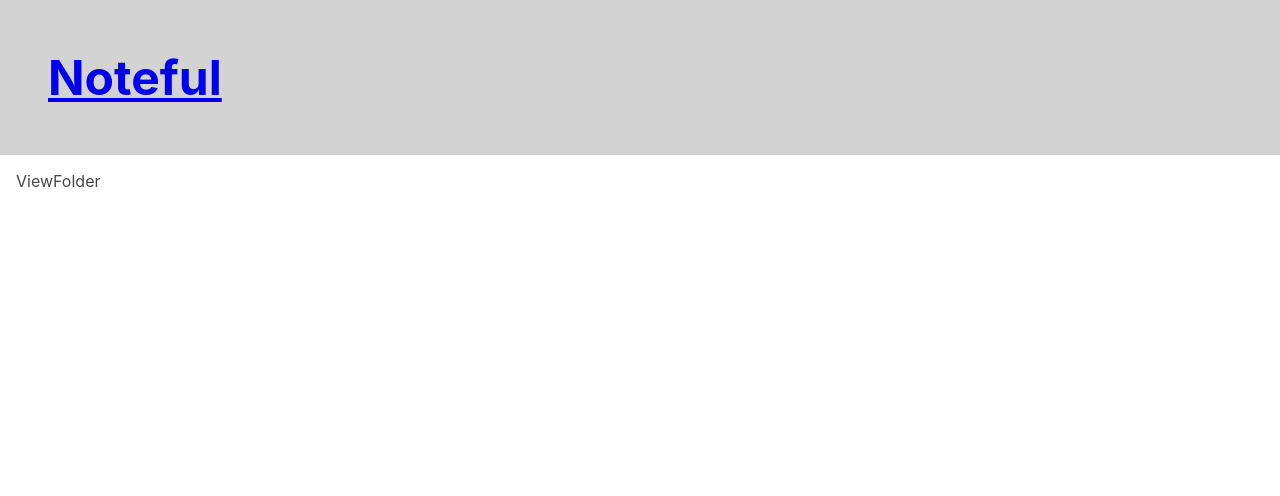
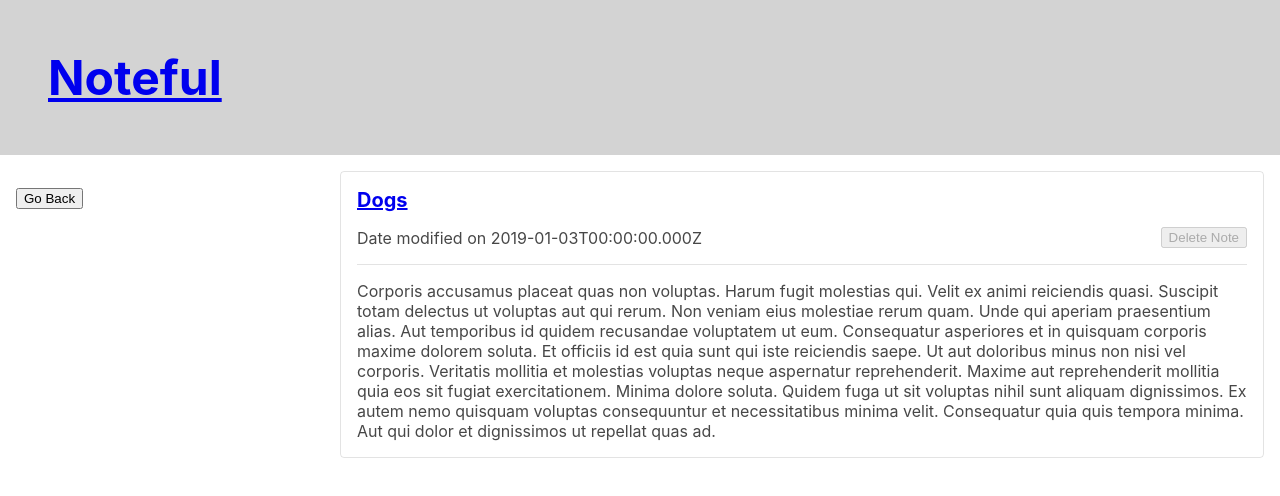
Before and after one commit to chasery/noteful, a React (Create React App) app: page /note/cbc787a0-ffaf-11e8-8eb2-f2801f1b9fd1 in a window 1280 px wide. Shown: the top 496 px of the page. Built offline with nearby package versions, Linux system fonts and the light colour scheme.

Commit message:
Complete routing

```diff
--- a/src/Folder/Folder.css
+++ b/src/Folder/Folder.css
@@ -3,7 +3,7 @@
   border: 0.0625rem solid #0000001c;
 }
 
-.Folder.selected {
+.Folder .active {
   background-color: lightblue;
 }
 
--- a/src/Folder/Folder.js
+++ b/src/Folder/Folder.js
@@ -1,14 +1,14 @@
 import React, { Component } from "react";
-import { Link } from "react-router-dom";
+import { NavLink } from "react-router-dom";
 import "./Folder.css";
 
 class Folder extends Component {
   render() {
     return (
-      <li className={`Folder ${this.props.selected ? "selected" : ""}`}>
-        <Link className="Folder__link" to={`/folder/${this.props.id}`}>
+      <li className="Folder">
+        <NavLink className="Folder__link" to={`/folder/${this.props.id}`}>
           <h2 className="Folder__title">{this.props.name}</h2>
-        </Link>
+        </NavLink>
       </li>
     );
   }
--- a/src/FolderList/FolderList.js
+++ b/src/FolderList/FolderList.js
@@ -1,15 +1,25 @@
 import React, { Component } from "react";
+import { withRouter } from "react-router-dom";
 import "./FolderList.css";
 
 class FolderList extends Component {
   render() {
+    let button;
+    if (this.props.match.params.noteId) {
+      button = (
+        <button onClick={() => this.props.history.goBack()}>Go Back</button>
+      );
+    } else {
+      button = <button disabled>Add Folder</button>;
+    }
+
     return (
       <section className="FolderList">
         <ul>{this.props.children}</ul>
-        <button>Add Folder</button>
+        {button}
       </section>
     );
   }
 }
 
-export default FolderList;
+export default withRouter(FolderList);
--- a/src/Note/Note.css
+++ b/src/Note/Note.css
@@ -1,5 +1,4 @@
 .Note {
-  display: flex;
   padding: 1rem;
   border-radius: 0.25rem;
   border: 0.0625rem solid #0000001c;
@@ -10,8 +9,18 @@
   margin-top: 1rem;
 }
 
-.Note > div {
+.Note__header {
+  display: flex;
+}
+
+.Note__header > div {
   flex-grow: 1;
+}
+
+.Note__content {
+  margin-top: 1rem;
+  padding-top: 1rem;
+  border-top: 0.0625rem solid #0000001c;
 }
 
 .Note__title {
--- a/src/Note/Note.js
+++ b/src/Note/Note.js
@@ -1,11 +1,16 @@
 import React, { Component } from "react";
-import { Link } from "react-router-dom";
+import { withRouter, Link } from "react-router-dom";
 import "./Note.css";
 
 class Note extends Component {
   render() {
+    let content;
+    if (this.props.match.params.noteId) {
+      content = <div className="Note__content">{this.props.content}</div>;
+    }
     return (
       <li className="Note">
+        <div className="Note__header">
           <div>
             <h2 className="Note__title">
               <Link to={`/note/${this.props.id}`}>{this.props.name}</Link>
@@ -14,10 +19,14 @@ class Note extends Component {
               Date modified on {this.props.modified}
             </h3>
           </div>
-        <button className="Note__delete">Delete Note</button>
+          <button className="Note__delete" disabled>
+            Delete Note
+          </button>
+        </div>
+        {content}
       </li>
     );
   }
 }
 
-export default Note;
+export default withRouter(Note);
--- a/src/NoteList/NoteList.js
+++ b/src/NoteList/NoteList.js
@@ -1,15 +1,21 @@
 import React, { Component } from "react";
+import { withRouter } from "react-router-dom";
 import "./NoteList.css";
 
 class NoteList extends Component {
   render() {
+    let button;
+    if (!this.props.match.params.noteId) {
+      button = <button disabled>Add Note</button>;
+    }
+
     return (
       <section className="NoteList">
         <ul>{this.props.children}</ul>
-        <button>Add Note</button>
+        {button}
       </section>
     );
   }
 }
 
-export default NoteList;
+export default withRouter(NoteList);
--- a/src/ViewNote/ViewNote.js
+++ b/src/ViewNote/ViewNote.js
@@ -1,10 +1,30 @@
-import React, { Component } from "react";
+import React, { Component, Fragment } from "react";
 import STORE from "../store";
+import FolderList from "../FolderList/FolderList";
+import NoteList from "../NoteList/NoteList";
+import Note from "../Note/Note";
 import "./ViewNote.css";
 
 class ViewNote extends Component {
   render() {
-    return <div>ViewFolder</div>;
+    const note = STORE.notes.find(
+      (note) => note.id === this.props.match.params.noteId
+    );
+    return (
+      <Fragment>
+        <FolderList></FolderList>
+        <NoteList>
+          <Note
+            key={note.id}
+            id={note.id}
+            name={note.name}
+            modified={note.modified}
+            folderId={note.folderId}
+            content={note.content}
+          />
+        </NoteList>
+      </Fragment>
+    );
   }
 }
 
```
Also changed, not shown: 1 other file (tests, documents, lock files or other folders). Lines whose indentation alone changed are shown as unchanged.
